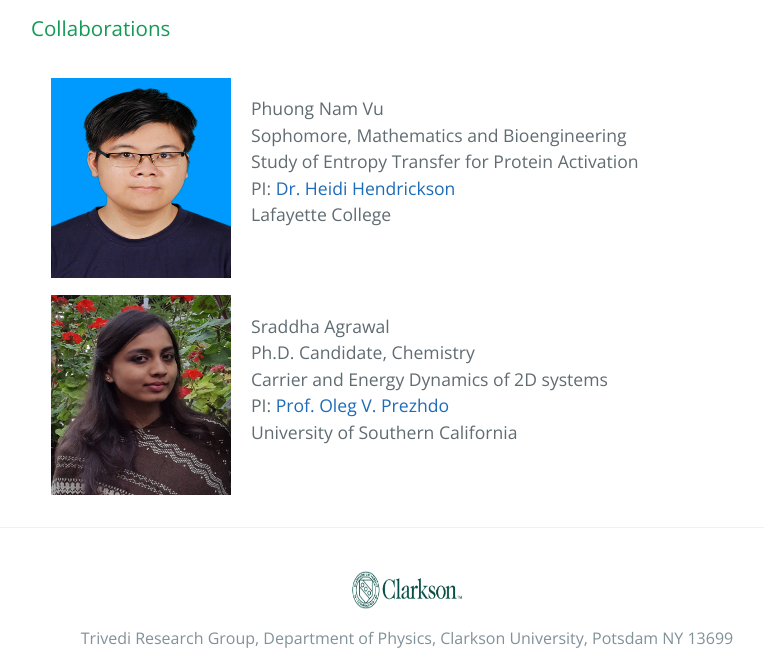
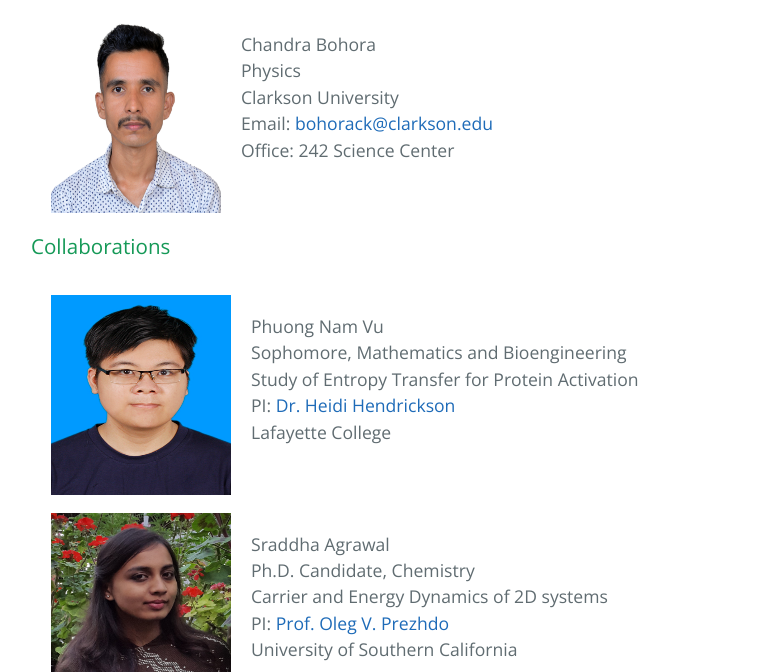
Before and after one commit to dharatrivedi/dharatrivedi.github.io, a Jekyll site: the page built from people.html, in a window 1280 px wide and 900 px high, scrolled down 1743 px, cut to the strip 228-900 px from the top of the window. Shown: the whole strip, without its empty margins (233-997 px from the left). Built offline with Jekyll 4.4.1, drawn with Linux system fonts in a browser that asks for light colours.

Commit message:
Update people.html

```diff
--- a/people.html
+++ b/people.html
@@ -73,6 +73,16 @@ title: {{ site.name }}
       Office: 242 Science Center<br />
     </p>
   </ul>
+    <ul class="clearfix">
+    <img class="img1" src="/images/CB.jpg" alt="ChandraBohora" width="170" height="200"  hspace="20">
+    <p>
+      Chandra Bohora<br />
+      Physics<br />
+      Clarkson University<br />
+      Email: <a href="mailto:bohorack@clarkson.edu">bohorack@clarkson.edu</a><br />
+      Office: 242 Science Center<br />
+    </p>
+  </ul>
   <ul class="clearfix">
     <h3>Collaborations</h3>
   </ul>
```
